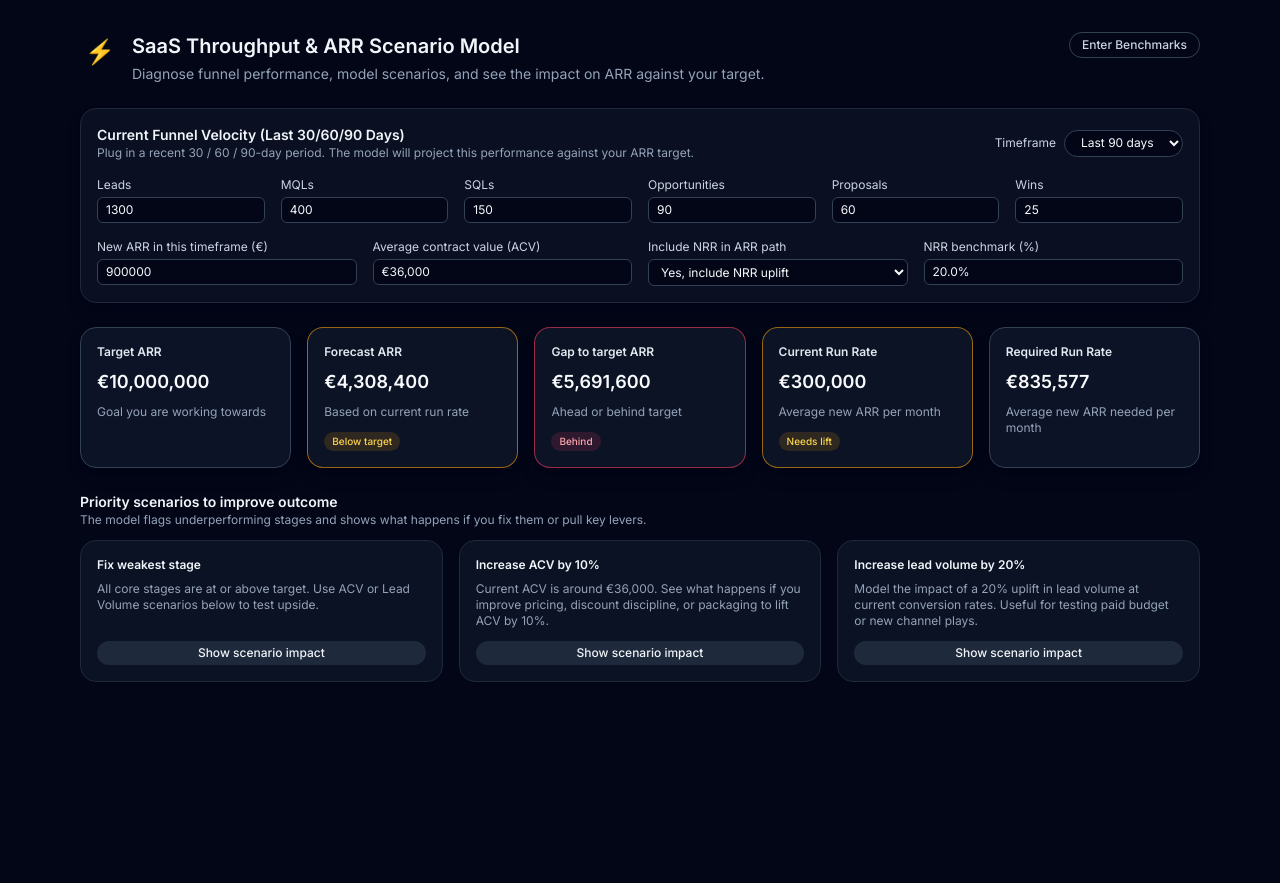
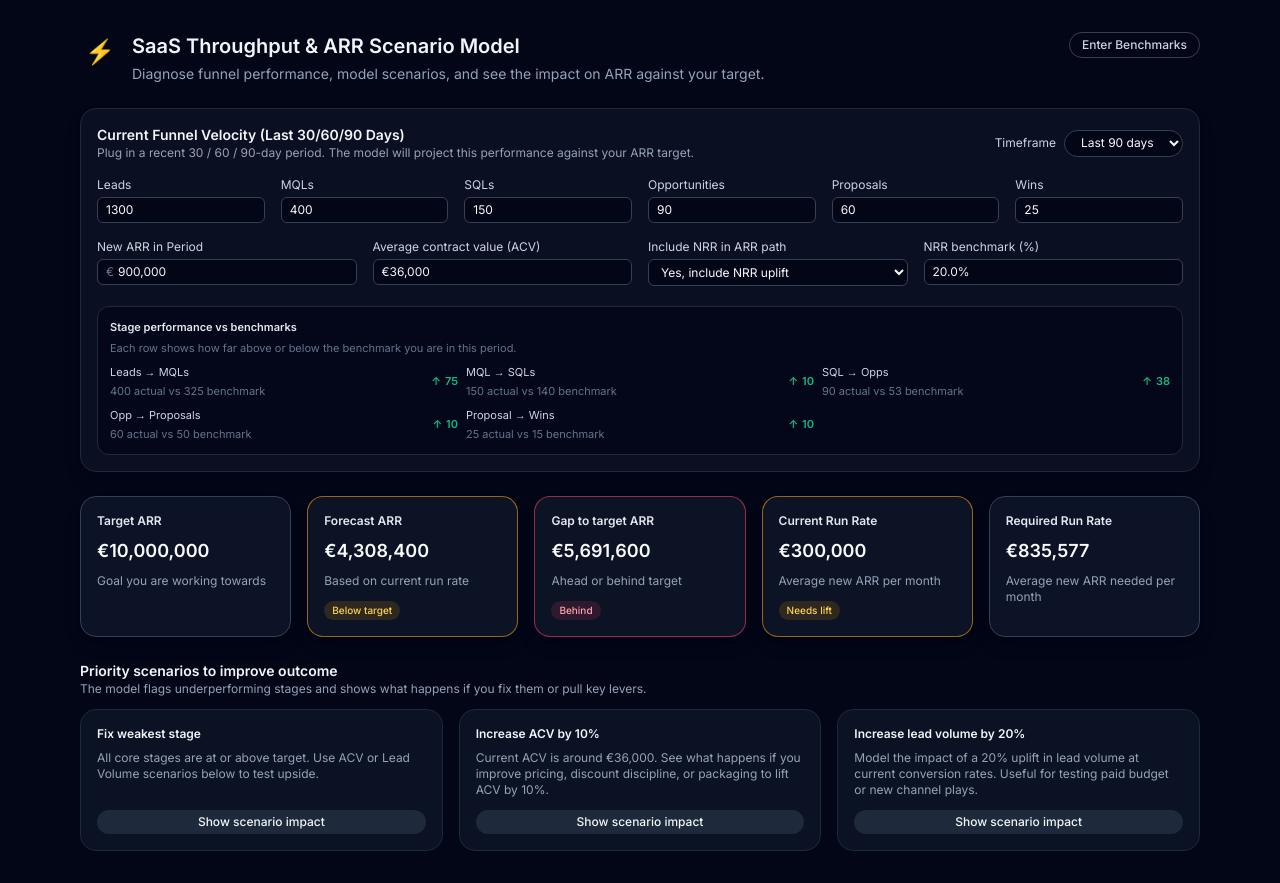
Before and after one commit to powerstephen/saas-throughput-tracker, a Next.js app: page / in a window 1280 px wide. Before the commit the page ends 800 px from the top, so only its background shows below. Built offline with nearby package versions, Linux system fonts and the light colour scheme.

Commit message:
Update MainDashboard.tsx

```diff
--- a/components/MainDashboard.tsx
+++ b/components/MainDashboard.tsx
@@ -38,6 +38,11 @@ const formatCurrency = (value: number) =>
 
 const formatPercent = (value: number) =>
   `${(value * 100).toFixed(1)}%`;
+
+const formatInteger = (value: number) =>
+  value.toLocaleString("en-IE", {
+    maximumFractionDigits: 0,
+  });
 
 function getMonthsFromTimeframe(timeframe: Timeframe): number {
   const days = parseInt(timeframe, 10);
@@ -191,6 +196,61 @@ const MainDashboard: React.FC<MainDashboardProps> = ({
   const monthsInTargetPeriod =
     benchmarks.timeframeWeeks / 4.345;
 
+  // NEW: funnel stage vs benchmark (absolute counts and diff)
+  const funnelBenchmarkComparisons = useMemo(() => {
+    const items = [];
+
+    const leadsToMqlExpected =
+      actuals.leads * benchmarks.leadsToMql;
+    items.push({
+      key: "leadsToMql",
+      label: "Leads → MQLs",
+      actual: actuals.mqls,
+      expected: leadsToMqlExpected,
+    });
+
+    const mqlToSqlExpected =
+      actuals.mqls * benchmarks.mqlToSql;
+    items.push({
+      key: "mqlToSql",
+      label: "MQL → SQLs",
+      actual: actuals.sqls,
+      expected: mqlToSqlExpected,
+    });
+
+    const sqlToOppExpected =
+      actuals.sqls * benchmarks.sqlToOpp;
+    items.push({
+      key: "sqlToOpp",
+      label: "SQL → Opps",
+      actual: actuals.opps,
+      expected: sqlToOppExpected,
+    });
+
+    const oppToProposalExpected =
+      actuals.opps * benchmarks.oppToProposal;
+    items.push({
+      key: "oppToProposal",
+      label: "Opp → Proposals",
+      actual: actuals.proposals,
+      expected: oppToProposalExpected,
+    });
+
+    const proposalToWinExpected =
+      actuals.proposals * benchmarks.proposalToWin;
+    items.push({
+      key: "proposalToWin",
+      label: "Proposal → Wins",
+      actual: actuals.wins,
+      expected: proposalToWinExpected,
+    });
+
+    return items.map((item) => ({
+      ...item,
+      diff: item.actual - item.expected,
+    }));
+  }, [actuals, benchmarks]);
+
   const computeScenarioMetricsFromNewArr = (
     scenarioNewArr: number
   ): ScenarioMetrics => {
@@ -324,13 +384,30 @@ const MainDashboard: React.FC<MainDashboardProps> = ({
         };
       }
 
-      if (
-        field === "includeCustomerSuccess"
-      ) {
+      if (field === "includeCustomerSuccess") {
         return {
           ...prev,
           includeCustomerSuccess:
             value === "true",
+        };
+      }
+
+      // Special handling for New ARR field: formatting + commas + empty state
+      if (field === "newArr") {
+        const cleaned = value.replace(/[^\d]/g, "");
+        if (!cleaned) {
+          // show blank in the UI (we'll render "" when value is 0)
+          return {
+            ...prev,
+            newArr: 0,
+          };
+        }
+        const numeric = Number(cleaned);
+        return {
+          ...prev,
+          newArr: Number.isFinite(numeric)
+            ? numeric
+            : prev.newArr,
         };
       }
 
@@ -518,12 +595,20 @@ const MainDashboard: React.FC<MainDashboardProps> = ({
         <div className="mt-4 grid gap-4 md:grid-cols-4">
           <div>
             <label className="block text-xs text-slate-300">
-              New ARR in this timeframe (€)
+              New ARR in Period
             </label>
+            <div className="mt-1 flex items-center gap-1 rounded-md border border-slate-700 bg-slate-950 px-2 py-1 text-xs">
+              <span className="text-slate-500">
+                €
+              </span>
               <input
-              type="number"
-              className="mt-1 w-full rounded-md border border-slate-700 bg-slate-950 px-2 py-1 text-xs"
-              value={actuals.newArr}
+                type="text"
+                className="w-full bg-transparent text-xs text-slate-100 outline-none"
+                value={
+                  actuals.newArr
+                    ? formatInteger(actuals.newArr)
+                    : ""
+                }
                 onChange={(e) =>
                   handleActualChange(
                     "newArr",
@@ -531,6 +616,7 @@ const MainDashboard: React.FC<MainDashboardProps> = ({
                   )
                 }
               />
+            </div>
           </div>
 
           <div>
@@ -576,6 +662,63 @@ const MainDashboard: React.FC<MainDashboardProps> = ({
             <div className="mt-1 w-full rounded-md border border-slate-700 bg-slate-950 px-2 py-1 text-xs text-slate-100">
               {formatPercent(benchmarks.nrr - 1)}
             </div>
+          </div>
+        </div>
+
+        {/* NEW: stage metrics vs benchmarks (absolute gaps) */}
+        <div className="mt-5 rounded-xl border border-slate-800 bg-slate-950/80 p-3">
+          <h3 className="text-[11px] font-semibold text-slate-200">
+            Stage performance vs benchmarks
+          </h3>
+          <p className="mt-1 text-[11px] text-slate-500">
+            Each row shows how far above or below the
+            benchmark you are in this period.
+          </p>
+          <div className="mt-2 grid gap-2 md:grid-cols-2 xl:grid-cols-3">
+            {funnelBenchmarkComparisons.map((metric) => {
+              const isAbove = metric.diff >= 0;
+              const arrow = isAbove ? "↑" : "↓";
+              const absDiff = Math.round(
+                Math.abs(metric.diff)
+              );
+
+              return (
+                <div
+                  key={metric.key}
+                  className="flex items-center justify-between text-[11px]"
+                >
+                  <div className="space-y-0.5">
+                    <div className="text-slate-300">
+                      {metric.label}
+                    </div>
+                    <div className="text-slate-500">
+                      {formatInteger(
+                        Math.round(metric.actual)
+                      )}{" "}
+                      actual vs{" "}
+                      {formatInteger(
+                        Math.round(metric.expected)
+                      )}{" "}
+                      benchmark
+                    </div>
+                  </div>
+                  <div
+                    className={`ml-3 flex items-center font-semibold ${
+                      isAbove
+                        ? "text-emerald-500"
+                        : "text-red-500"
+                    }`}
+                  >
+                    <span className="mr-1">
+                      {arrow}
+                    </span>
+                    <span>
+                      {formatInteger(absDiff)}
+                    </span>
+                  </div>
+                </div>
+              );
+            })}
           </div>
         </div>
       </section>
```
Lines whose indentation alone changed are shown as unchanged.
